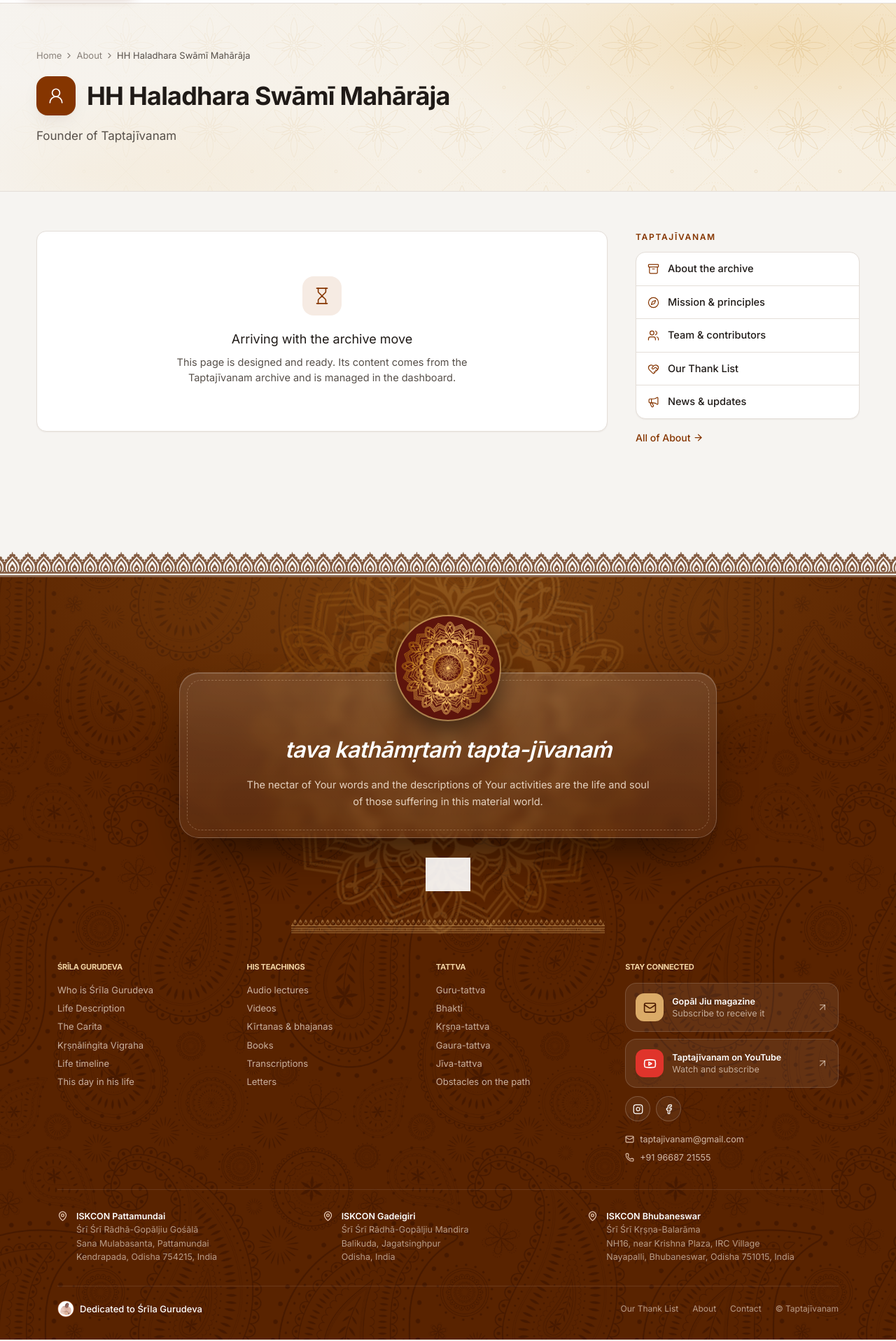
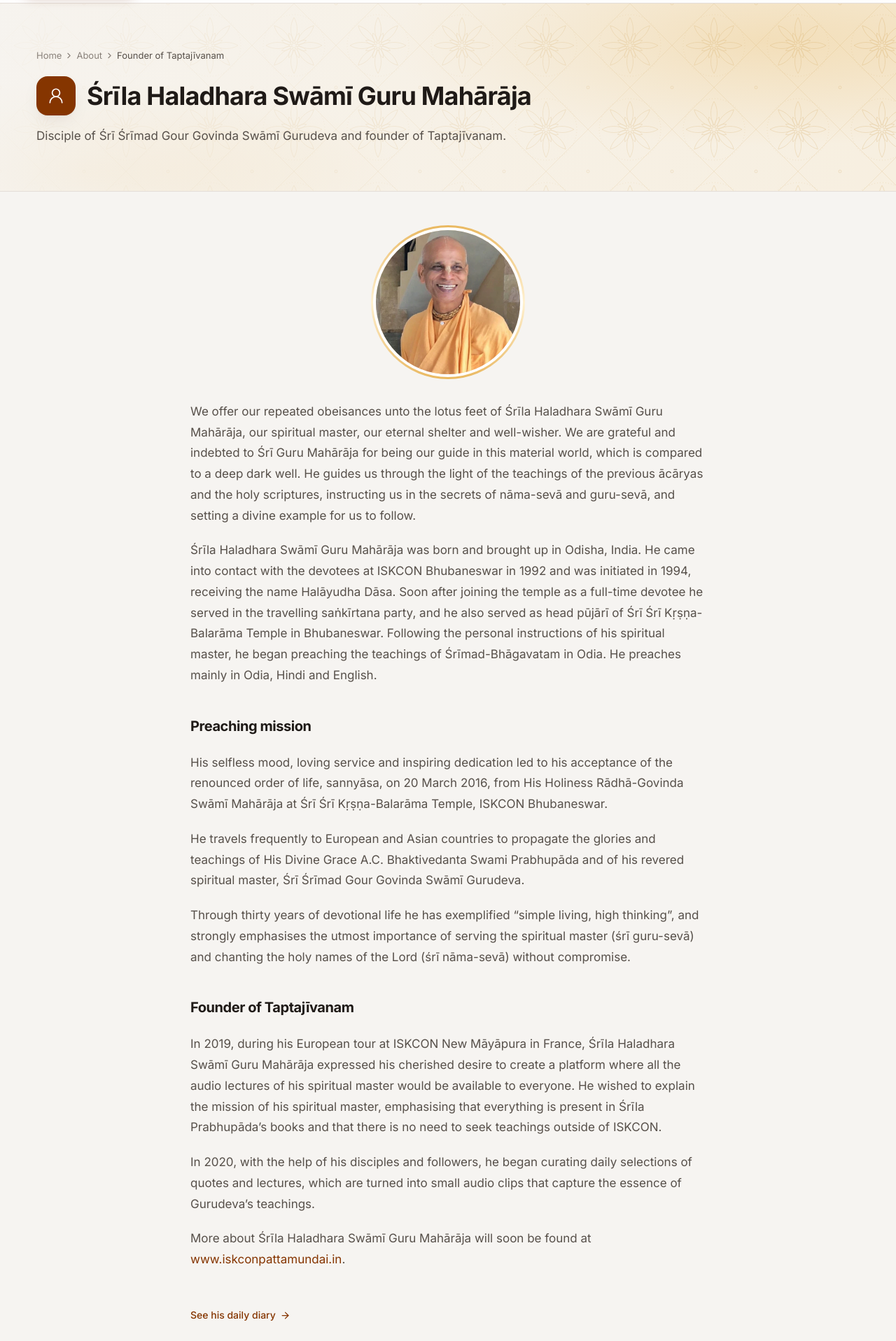
Before and after one commit to brjunction/acharyapriyavigraha_project, a Next.js app: page /about/founder in a window 1280 px wide. Shown: the part 57-1974 px from the top of the page at 70% size. Built offline with nearby package versions, Linux system fonts and the light colour scheme; grey boxes are pictures that could not be loaded; a web font is replaced by a local one.

Commit message:
Founder page (Srila Haladhara Swami Guru Maharaja), his portrait in the hero, honorific naming
Co-Authored-By: Claude Sonnet 5.5 <noreply@anthropic.com>
Claude-Session: https://claude.ai/code/session_01M9BBQeXddFLEpid5KwEKJu

```diff
--- /dev/null
+++ b/src/app/(site)/about/founder/page.tsx
@@ -0,0 +1,32 @@
+import Link from "next/link";
+import { ArrowRight, UserRound } from "lucide-react";
+import { PageHero, Container } from "@/components/ui";
+import { PortraitFrame } from "@/components/motifs";
+
+export const metadata = { title: "Śrīla Haladhara Swāmī Guru Mahārāja" };
+
+export default function Page() {
+  return (
+    <>
+      <PageHero crumbs={[{ href: "/about", label: "About" }, { label: "Founder of Taptajīvanam" }]} icon={UserRound} title="Śrīla Haladhara Swāmī Guru Mahārāja"
+        intro="Disciple of Śrī Śrīmad Gour Govinda Swāmī Gurudeva and founder of Taptajīvanam."
+      />
+      <Container className="py-12">
+        <div className="mx-auto mb-8 w-full max-w-[220px]"><PortraitFrame photo src="/photos/haladhara.webp" alt="Śrīla Haladhara Swāmī Guru Mahārāja" className="w-full" /></div>
+        <div className="reading mx-auto space-y-5 text-[15.5px] leading-[1.8] text-ink-2" style={{ maxWidth: "46rem" }}>
+          <p>We offer our repeated obeisances unto the lotus feet of Śrīla Haladhara Swāmī Guru Mahārāja, our spiritual master, our eternal shelter and well-wisher. We are grateful and indebted to Śrī Guru Mahārāja for being our guide in this material world, which is compared to a deep dark well. He guides us through the light of the teachings of the previous ācāryas and the holy scriptures, instructing us in the secrets of nāma-sevā and guru-sevā, and setting a divine example for us to follow.</p>
+          <p>Śrīla Haladhara Swāmī Guru Mahārāja was born and brought up in Odisha, India. He came into contact with the devotees at ISKCON Bhubaneswar in 1992 and was initiated in 1994, receiving the name Halāyudha Dāsa. Soon after joining the temple as a full-time devotee he served in the travelling saṅkīrtana party, and he also served as head pūjārī of Śrī Śrī Kṛṣṇa-Balarāma Temple in Bhubaneswar. Following the personal instructions of his spiritual master, he began preaching the teachings of Śrīmad-Bhāgavatam in Odia. He preaches mainly in Odia, Hindi and English.</p>
+          <h2 className="!mt-10 text-[20px] tracking-[-0.02em] text-ink">Preaching mission</h2>
+          <p>His selfless mood, loving service and inspiring dedication led to his acceptance of the renounced order of life, sannyāsa, on 20 March 2016, from His Holiness Rādhā-Govinda Swāmī Mahārāja at Śrī Śrī Kṛṣṇa-Balarāma Temple, ISKCON Bhubaneswar.</p>
+          <p>He travels frequently to European and Asian countries to propagate the glories and teachings of His Divine Grace A.C. Bhaktivedanta Swami Prabhupāda and of his revered spiritual master, Śrī Śrīmad Gour Govinda Swāmī Gurudeva.</p>
+          <p>Through thirty years of devotional life he has exemplified “simple living, high thinking”, and strongly emphasises the utmost importance of serving the spiritual master (śrī guru-sevā) and chanting the holy names of the Lord (śrī nāma-sevā) without compromise.</p>
+          <h2 className="!mt-10 text-[20px] tracking-[-0.02em] text-ink">Founder of Taptajīvanam</h2>
+          <p>In 2019, during his European tour at ISKCON New Māyāpura in France, Śrīla Haladhara Swāmī Guru Mahārāja expressed his cherished desire to create a platform where all the audio lectures of his spiritual master would be available to everyone. He wished to explain the mission of his spiritual master, emphasising that everything is present in Śrīla Prabhupāda’s books and that there is no need to seek teachings outside of ISKCON.</p>
+          <p>In 2020, with the help of his disciples and followers, he began curating daily selections of quotes and lectures, which are turned into small audio clips that capture the essence of Gurudeva’s teachings.</p>
+          <p>More about Śrīla Haladhara Swāmī Guru Mahārāja will soon be found at <a className="text-saffron underline-offset-2 hover:underline" href="https://www.iskconpattamundai.in" target="_blank" rel="noreferrer">www.iskconpattamundai.in</a>.</p>
+          <Link href="/gurudeva/diaries" className="!mt-8 inline-flex items-center gap-1.5 text-[14px] font-medium text-saffron">See his daily diary<ArrowRight size={15} /></Link>
+        </div>
+      </Container>
+    </>
+  );
+}
--- a/src/app/(site)/about/page.tsx
+++ b/src/app/(site)/about/page.tsx
@@ -8,7 +8,7 @@ export default function Page() {
     <MenuHub menuKey="about" before={
       <Container className="pt-12">
         <div className="card reading p-8 sm:p-10" style={{ maxWidth: "none" }}>
-          <p>Taptajīvanam was conceived in 2019 by HH Haladhara Swāmī Mahārāja, a disciple of Śrīla Gurudeva, to make his spiritual master&apos;s lectures available to everyone. It opened to the public in 2020, built by disciples, grand-disciples and followers around the world.</p>
+          <p>Taptajīvanam was conceived in 2019 by Śrīla Haladhara Swāmī Guru Mahārāja, a disciple of Śrīla Gurudeva, to make his spiritual master&apos;s lectures available to everyone. It opened to the public in 2020, built by disciples, grand-disciples and followers around the world.</p>
           <p className="mt-4 text-ink-2">The name comes from the verse <em>tava kathāmṛtaṁ tapta-jīvanaṁ</em>: the nectar of the Lord&apos;s words is the life of those who suffer in this world.</p>
         </div>
       </Container>
--- a/src/app/(site)/gurudeva/diaries/page.tsx
+++ b/src/app/(site)/gurudeva/diaries/page.tsx
@@ -8,7 +8,7 @@ export const metadata = { title: "Daily Diary" };
 export default function Page() {
   return (
     <>
-      <PageHero crumbs={[{ href: "/gurudeva", label: "Śrīla Gurudeva" }, { label: "Daily Diary" }]} icon={PlayCircle} title="Daily Diary" intro="A short every day from HH Haladhara Swāmī Mahārāja's YouTube channel, brought in automatically. Swipe through them on a phone." />
+      <PageHero crumbs={[{ href: "/gurudeva", label: "Śrīla Gurudeva" }, { label: "Daily Diary" }]} icon={PlayCircle} title="Daily Diary" intro="A short every day from Śrīla Haladhara Swāmī Guru Mahārāja's YouTube channel, brought in automatically. Swipe through them on a phone." />
       <Container className="py-12">
         <div className="scrollbar-none -mx-5 flex snap-x gap-4 overflow-x-auto px-5 pb-4">
           {DIARY.map((d, i) => (
--- a/src/app/(site)/page.tsx
+++ b/src/app/(site)/page.tsx
@@ -133,7 +133,7 @@ export default async function Home() {
             </div>
           </div>
           <div className="mt-12">
-            <Head kicker="Daily Diary" title="Today and the days before" intro="Short videos from HH Haladhara Swāmī Mahārāja's channel, added automatically." action={{ href: "/gurudeva/diaries", label: "All diaries" }} acc="rose" />
+            <Head kicker="Daily Diary" title="Today and the days before" intro="Short videos from Śrīla Haladhara Swāmī Guru Mahārāja's channel, added automatically." action={{ href: "/gurudeva/diaries", label: "All diaries" }} acc="rose" />
             <DiaryRail items={diary} />
           </div>
         </Container>
--- a/src/app/admin/(panel)/site/page.tsx
+++ b/src/app/admin/(panel)/site/page.tsx
@@ -23,7 +23,7 @@ export default function Page() {
           <p className="font-semibold">Edit: For today</p>
           <label className="block"><span className="mb-1 block text-[12px] text-ink-3">Title</span><input className="h-9 w-full rounded-lg border border-line bg-page px-3" defaultValue="For today" /></label>
           <label className="block"><span className="mb-1 block text-[12px] text-ink-3">Quote of the day</span><select className="h-9 w-full rounded-lg border border-line bg-page px-2"><option>Automatic, changes daily</option><option>Choose a quote</option></select></label>
-          <label className="block"><span className="mb-1 block text-[12px] text-ink-3">Daily Diary source</span><select className="h-9 w-full rounded-lg border border-line bg-page px-2"><option>HH Haladhara Swāmī Mahārāja, Shorts</option></select></label>
+          <label className="block"><span className="mb-1 block text-[12px] text-ink-3">Daily Diary source</span><select className="h-9 w-full rounded-lg border border-line bg-page px-2"><option>Śrīla Haladhara Swāmī Guru Mahārāja, Shorts</option></select></label>
           <label className="flex items-center justify-between"><span>Show “This day in his life”</span><input type="checkbox" defaultChecked className="accent-[var(--saffron)]" /></label>
         </div>
       </div>
--- a/src/components/home-client.tsx
+++ b/src/components/home-client.tsx
@@ -86,6 +86,10 @@ export function Hero() {
         {/* Portrait: a plain circular frame, no animation */}
         <div className="order-1 mx-auto w-full max-w-[250px] sm:max-w-[300px] lg:order-2 lg:max-w-[340px]">
           <PortraitFrame photo src="/photos/gurudeva-speaking.webp" alt="Śrī Śrīmad Gour Govinda Swāmī Gurudeva" className="mx-auto w-full" />
+          <Link href="/about/founder" className="mx-auto mt-6 flex w-fit max-w-full items-center gap-3 rounded-full border border-[#f3b363]/50 bg-[#fbf3e3]/95 py-1.5 pl-1.5 pr-5 transition hover:-translate-y-0.5 hover:bg-[#fff8ea]">
+            <img src="/photos/haladhara-sm.webp" alt="Śrīla Haladhara Swāmī Guru Mahārāja" className="h-12 w-12 shrink-0 rounded-full border-2 border-[#e2b25c] object-cover" />
+            <span className="leading-tight"><span className="block text-[10.5px] font-semibold uppercase tracking-[0.1em] text-[#8a3a0a]">Founder of Taptajīvanam</span><span className="block text-[13px] font-semibold text-[#3a1d08]">Śrīla Haladhara Swāmī Guru Mahārāja</span></span>
+          </Link>
         </div>
       </div>
     </section>
@@ -212,7 +216,7 @@ export function DiaryRail({ items }: { items?: DiaryItem[] }) {
             style={{ background: `linear-gradient(160deg, ${HUES[k % HUES.length]}, #1d1411)` }}>
             <span className="absolute left-3 top-3 rounded-full bg-black/30 px-2.5 py-1 text-[10.5px] font-medium backdrop-blur">{k === 0 ? "Latest" : new Date(d.date).toLocaleDateString("en-GB", { day: "numeric", month: "short" })}</span>
             <span className="absolute left-1/2 top-1/2 flex h-12 w-12 -translate-x-1/2 -translate-y-1/2 items-center justify-center rounded-full bg-white/15 backdrop-blur"><Play size={18} fill="currentColor" className="ml-0.5" /></span>
-            <span className="absolute inset-x-3 bottom-3 text-[12.5px] font-semibold leading-snug">Daily Diary<span className="mt-0.5 block text-[10.5px] font-normal text-white/65">Short · HH Haladhara Swāmī</span></span>
+            <span className="absolute inset-x-3 bottom-3 text-[12.5px] font-semibold leading-snug">Daily Diary<span className="mt-0.5 block text-[10.5px] font-normal text-white/65">Short · Śrīla Haladhara Swāmī</span></span>
           </a>
         ))}
       </div>
--- a/src/lib/nav.ts
+++ b/src/lib/nav.ts
@@ -36,7 +36,7 @@ export const MENUS: NavMenu[] = [
         l("/gurudeva/disappearance-pastimes", "Disappearance pastimes", "Accounts of his departure, 1996", Sunset),
       ]),
       g("Diaries", [
-        l("/gurudeva/diaries", "Daily Diary", "A short every day, from HH Haladhara Swāmī Mahārāja", PlayCircle),
+        l("/gurudeva/diaries", "Daily Diary", "A short every day, from Śrīla Haladhara Swāmī Guru Mahārāja", PlayCircle),
         l("/gurudeva/gopal-jiu-diary", "Gopāl Jiu Diary", "Entries connected with Śrī Śrī Rādhā-Gopāl Jiu", NotebookPen, true),
         l("/gurudeva/other-diaries", "Other diaries", "Travel and festival diaries", Notebook, true),
       ]),
@@ -129,7 +129,7 @@ export const MENUS: NavMenu[] = [
       g("Taptajīvanam", [
         l("/about", "About the archive", "Why and how this archive exists", Archive),
         l("/about/mission", "Mission & principles", "How content is chosen and cared for", Compass),
-        l("/about/founder", "HH Haladhara Swāmī Mahārāja", "Founder of Taptajīvanam", UserRound),
+        l("/about/founder", "Śrīla Haladhara Swāmī Guru Mahārāja", "Founder of Taptajīvanam", UserRound),
         l("/about/team", "Team & contributors", "Editors, translators, developers", Users),
         l("/thank-list", "Our Thank List", "Everyone who built this archive", HeartHandshake),
         l("/about/news", "News & updates", "What's new on the site", Megaphone),
```
Also changed, not shown: public/photos/haladhara-sm.webp (added), public/photos/haladhara.webp (added).
